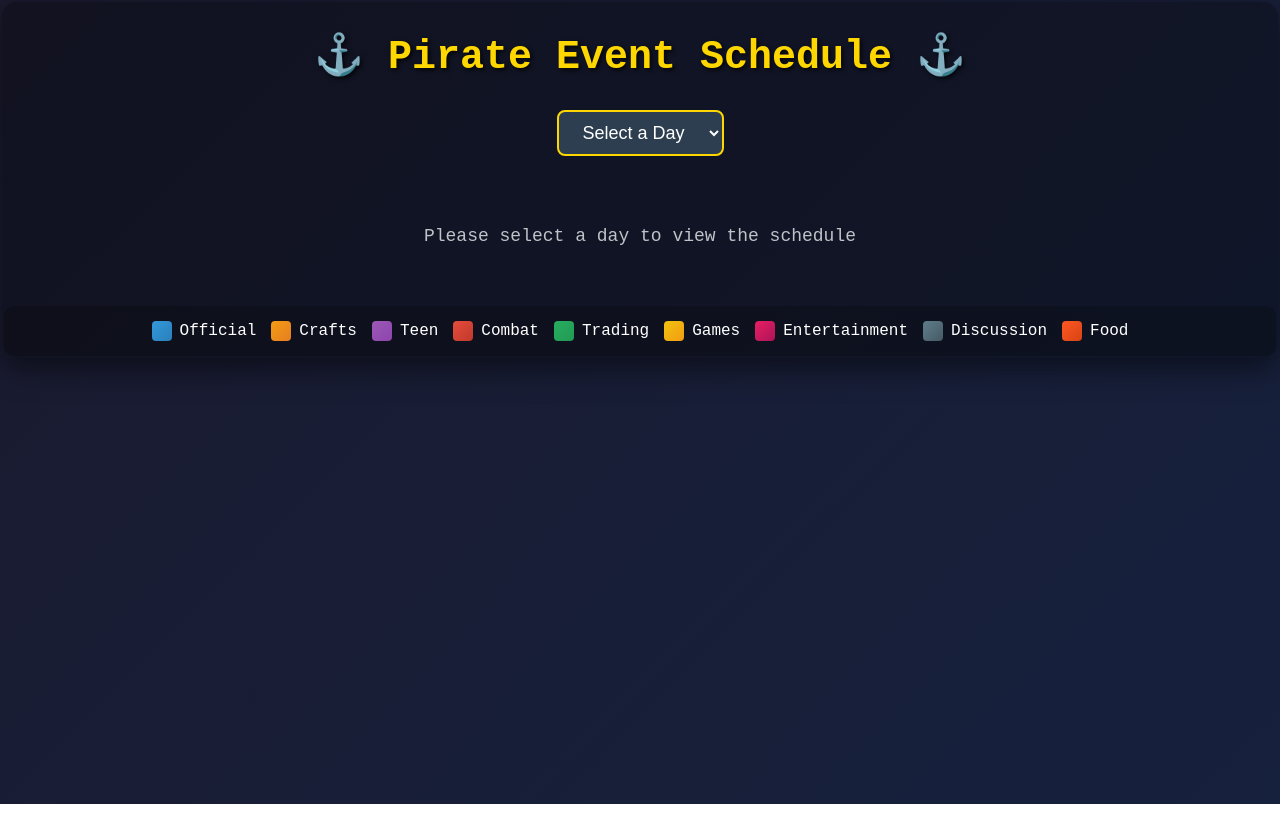
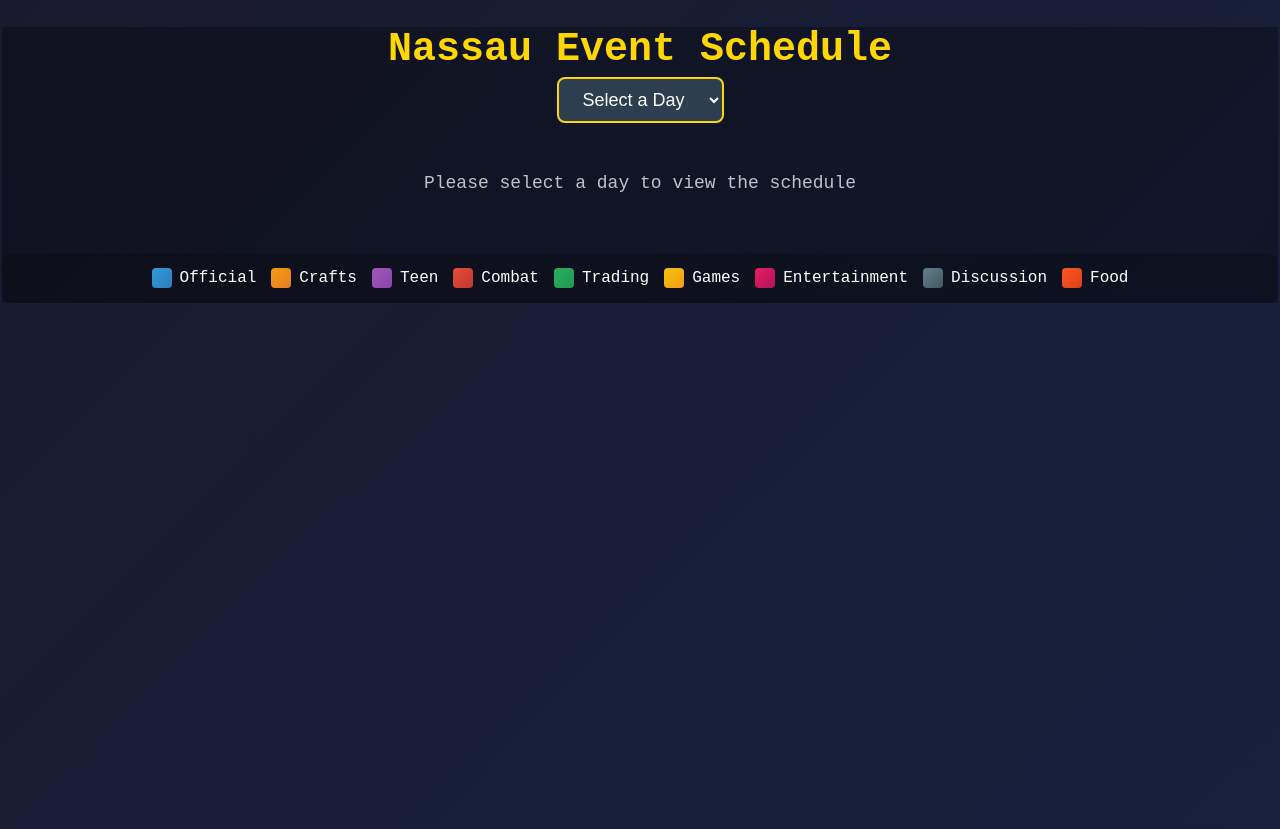
Before and after one commit to tenacioustechsalem/Timeline, a plain HTML site: page index.html in a window 1280 px wide. Before the commit the page ends 804 px from the top, so only its background shows below. Drawn offline with Linux system fonts and the light colour scheme.

Commit message:
Update index.html

```diff
--- a/index.html
+++ b/index.html
@@ -3,36 +3,36 @@
 <head>
     <meta charset="UTF-8">
     <meta name="viewport" content="width=device-width, initial-scale=1.0">
-    <title>Pirate Event Schedule</title>
+    <title>Nassau Event Schedule</title>
     <style>
         body {
             font-family: 'Courier New', monospace;
             background: linear-gradient(135deg, #1a1a2e, #16213e);
             color: #fff;
-            margin: 0;
-            padding: 2px;
+            margin: 2px;
+
             min-height: 100vh;
         }
 
         .container {
             margin: 0 auto;
             background: rgba(0, 0, 0, 0.3);
-            border-radius: 15px;
-            padding: 2px;
-            box-shadow: 0 10px 30px rgba(0, 0, 0, 0.5);
+
+
+
         }
 
         h1 {
             text-align: center;
             color: #ffd700;
-            text-shadow: 2px 2px 4px rgba(0, 0, 0, 0.8);
-            margin-bottom: 30px;
+
+            margin-bottom: 5px;
             font-size: 2.5em;
         }
 
         .controls {
             text-align: center;
-            margin-bottom: 30px;
+            margin-bottom: 10px;
         }
 
         select {
@@ -67,7 +67,7 @@
             border: 1px solid #2c3e50;
             writing-mode: vertical-rl;
             text-orientation: mixed;
-            height: 60px;
+            height: 55px;
             min-width: 10px;
         }
 
@@ -79,7 +79,7 @@
             background: #2c3e50;
             color: #fff;
             padding: 4px;
-            padding-left: 20px;
+
             font-weight: bold;
             border: 1px solid #34495e;
             min-width: 200px;
@@ -284,7 +284,7 @@
 </head>
 <body>
     <div class="container">
-        <h1>⚓ Pirate Event Schedule ⚓</h1>
+        <h1>Nassau Event Schedule</h1>
 
         <div class="controls">
             <select id="daySelector">
@@ -453,7 +453,7 @@
 
             const timeSlots = generateTimeSlots();
 
-            let html = '<div class="schedule-grid"><table><thead><tr><th class="event-title">Event</th>';
+            let html = '<div class="schedule-grid"><table><thead><tr><th class="event-title">Event Location<br>Host Time</th>';
 
             // Add time headers
             timeSlots.forEach(time => {
```
